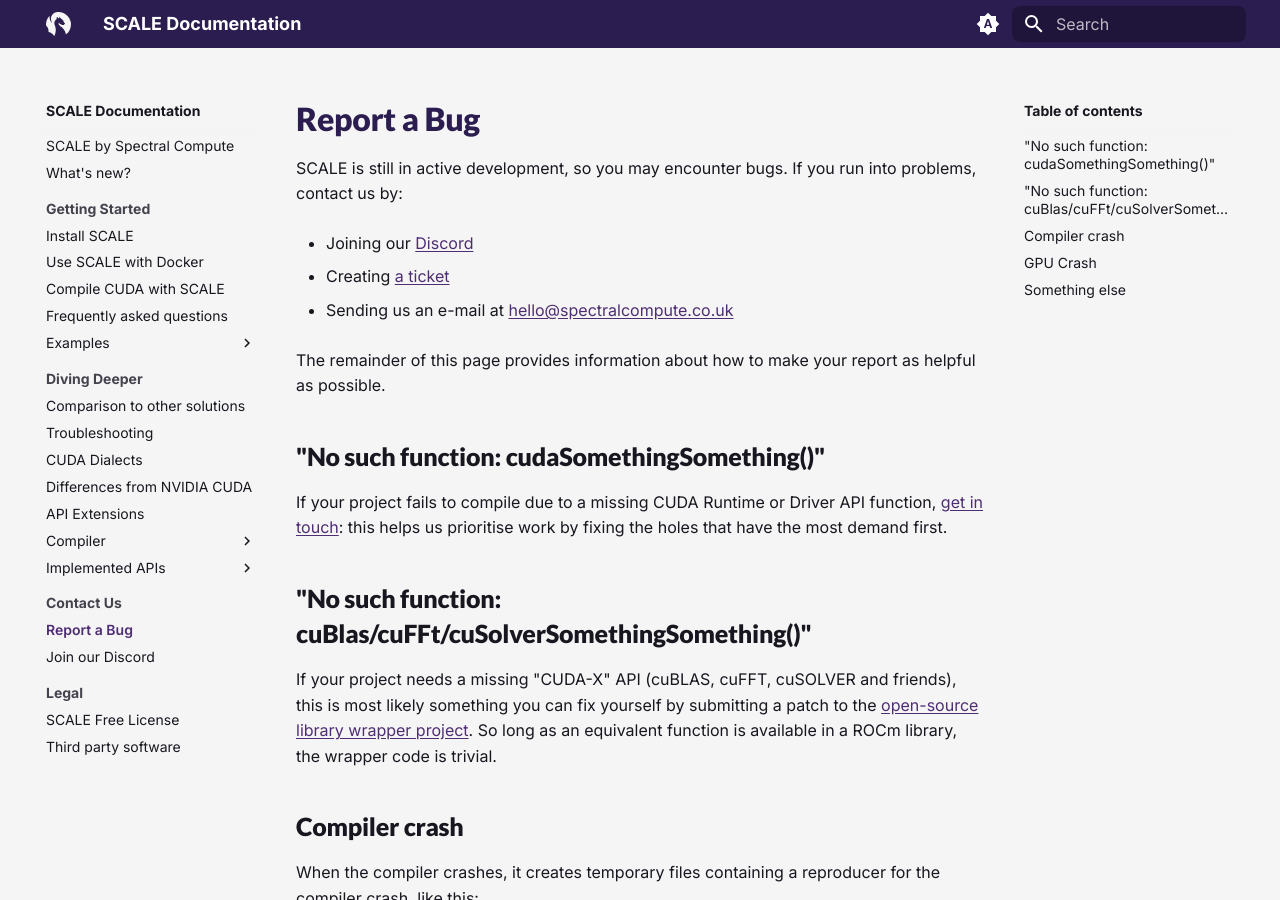
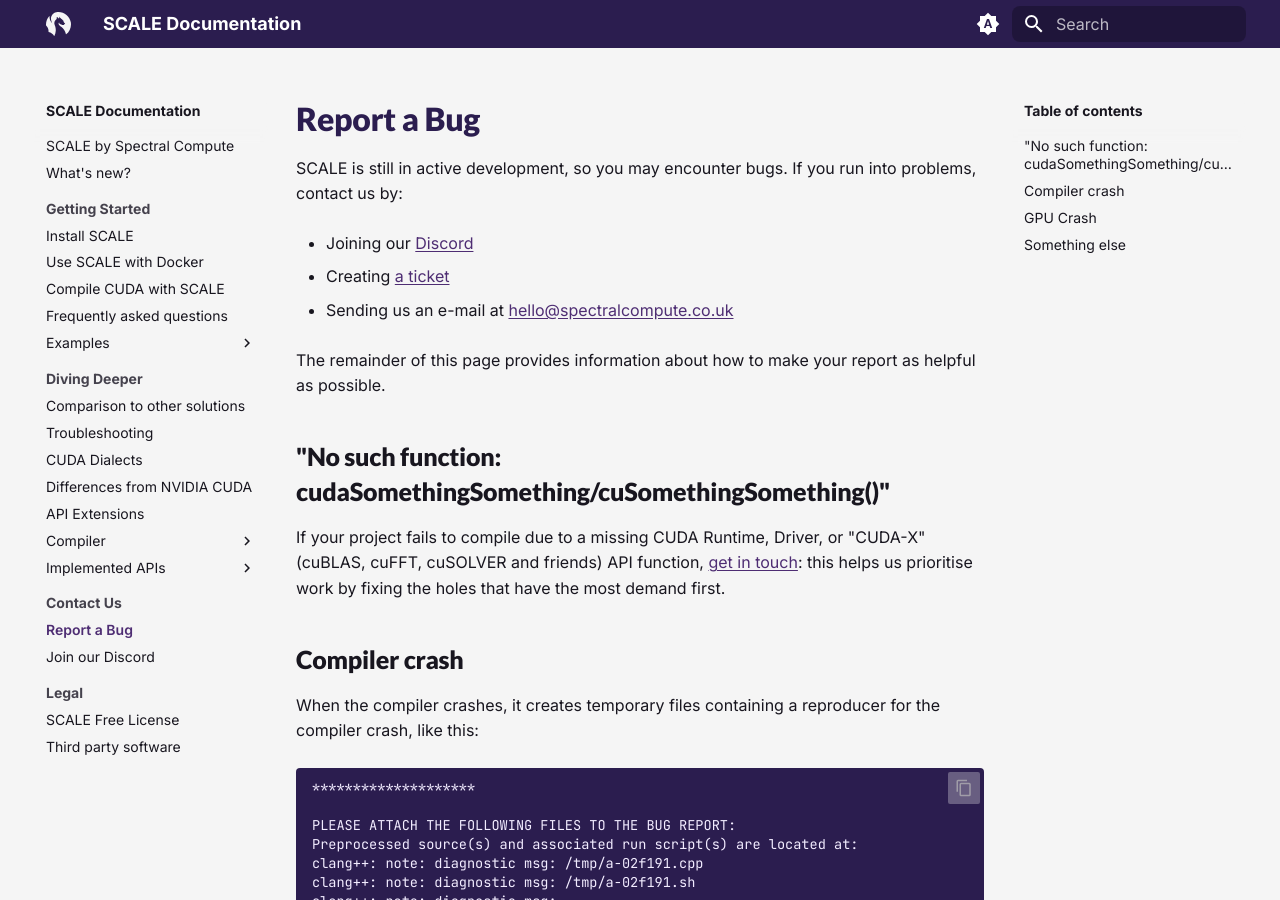
Before and after one commit to spectral-compute/scale-docs, an MkDocs documentation site: the page built from docs/contact/report-a-bug.md, in a window 1280 px wide and 900 px high. Built offline with MkDocs 1.6.1 and Material for MkDocs 9.7.7, drawn with Linux system fonts in a browser that asks for light colours; the version menu is left out.

Commit message:
removed outdated wrapper references

```diff
--- a/docs/contact/report-a-bug.md
+++ b/docs/contact/report-a-bug.md
@@ -10,19 +10,11 @@ into problems, contact us by:
 The remainder of this page provides information about how to make your
 report as helpful as possible.
 
-## "No such function: cudaSomethingSomething()"
+## "No such function: cudaSomethingSomething/cuSomethingSomething()"
 
-If your project fails to compile due to a missing CUDA Runtime or Driver API
-function, [get in touch][get-in-touch]: this helps us prioritise work by fixing
-the holes that have the most demand first.
-
-## "No such function: cuBlas/cuFFt/cuSolverSomethingSomething()"
-
-If your project needs a missing "CUDA-X" API (cuBLAS, cuFFT, cuSOLVER and
-friends), this is most likely something you can fix yourself by submitting a
-patch to the [open-source library wrapper project](https://github.com/spectral-compute/scale-library-wrappers).
-So long as an equivalent function is available in a ROCm library, the wrapper
-code is trivial.
+If your project fails to compile due to a missing CUDA Runtime, Driver, or "CUDA-X"
+(cuBLAS, cuFFT, cuSOLVER and friends) API function, [get in touch][get-in-touch]:
+this helps us prioritise work by fixing the holes that have the most demand first.
 
 ## Compiler crash
 
```
Also changed, not shown: docs/manual/troubleshooting.md (+6 -6 lines).
